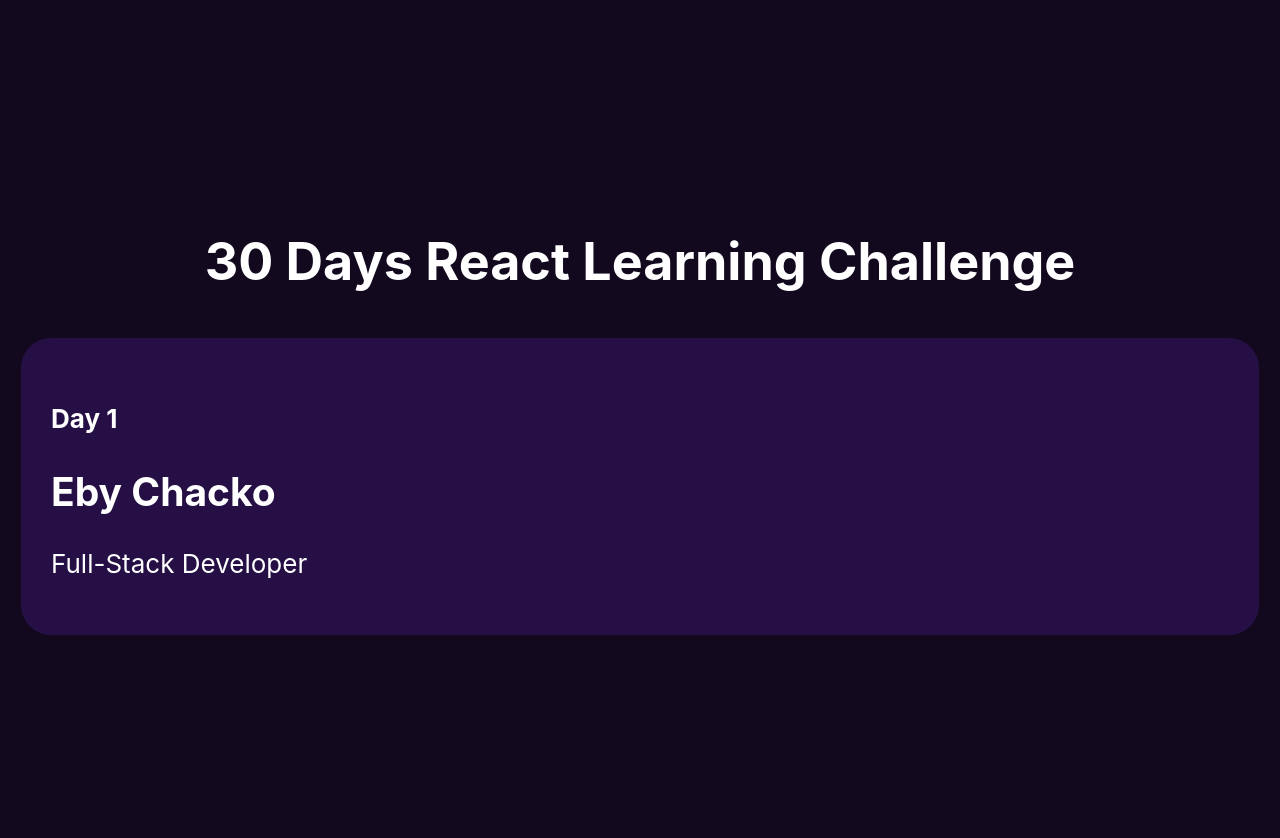
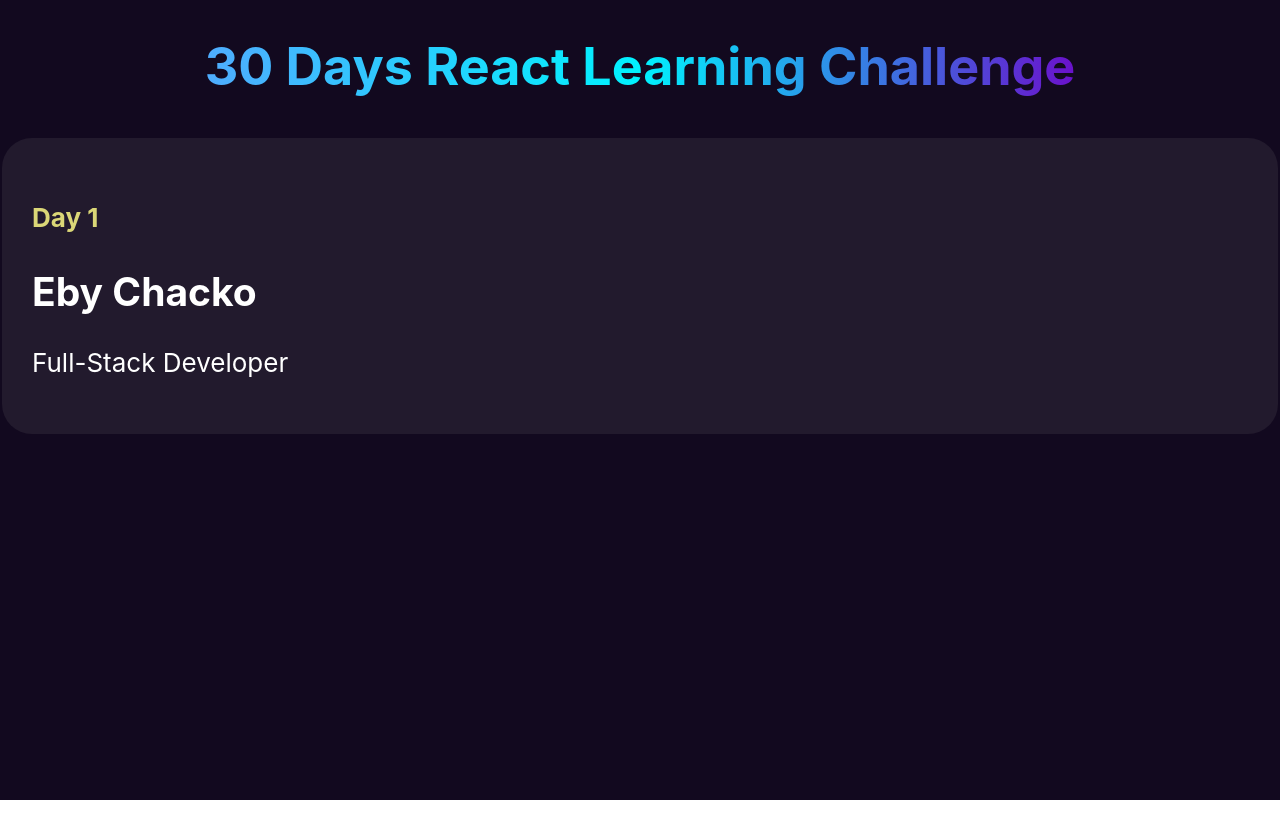
Before and after one commit to EbyChacko/react_learning, a React (Create React App) app: page / in a window 1280 px wide. After the commit the page ends 800 px from the top, so only its background shows below. Built offline with nearby package versions, Linux system fonts and the light colour scheme.

Commit message:
add css for the heading

```diff
--- a/src/App.css
+++ b/src/App.css
@@ -1,6 +1,5 @@
 .App {
   text-align: center;
-  padding:20px;
   background-color: #12091f;
 
 }
@@ -12,7 +11,6 @@
   display: flex;
   flex-direction: column;
   align-items: center;
-  justify-content: center;
   font-size: calc(10px + 2vmin);
   color: white;
 }
@@ -21,10 +19,22 @@
   color: #61dafb;
 }
 
+.heading {
+  background: linear-gradient(90deg, #4facfe, #00f2fe, #6a11cb);
+  -webkit-background-clip: text;
+  background-clip: text;
+  color: transparent;
+  font-size: 2em;
+  font-weight: bold;
+}
+.days{
+  color: #dbd777;
+}
+
 .wrapper {
   text-align: left;
-  margin: 10px;
-  background-color: #250f45;
+  margin: 5px;
+  background-color: #221a2d;
   padding: 30px;
   width: 95%;
   border-radius: 30px;
--- a/src/App.js
+++ b/src/App.js
@@ -6,7 +6,7 @@ function App() {
   return (
     <div className="App">
       <header className="App-header">
-        <h1>30 Days React Learning Challenge</h1>
+        <h1 className='heading'>30 Days React Learning Challenge</h1>
         <Day1 name="Eby Chacko" role="Full-Stack Developer" />
       </header>
     </div>
--- a/src/components/Day1.js
+++ b/src/components/Day1.js
@@ -1,7 +1,7 @@
 export function Day1({ name, role }) {
     return (
       <div className="wrapper">
-        <h4>Day 1</h4>
+        <h4 className="days">Day 1</h4>
         <h2>{name}</h2>
         <p>{role}</p>
       </div>
```
